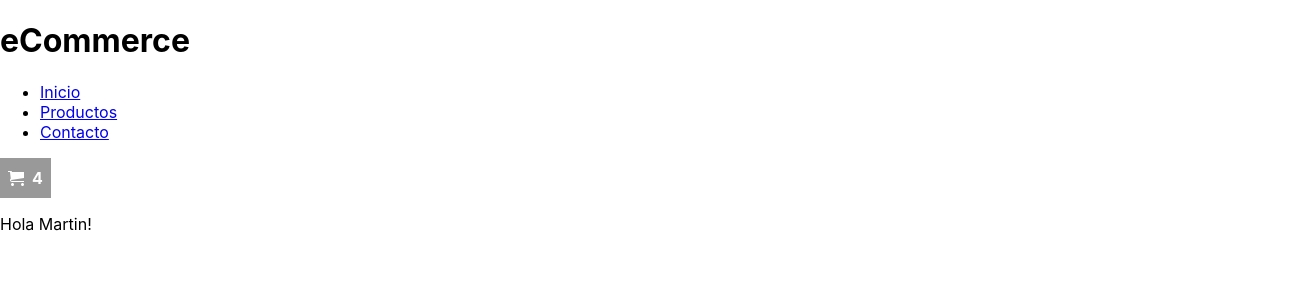
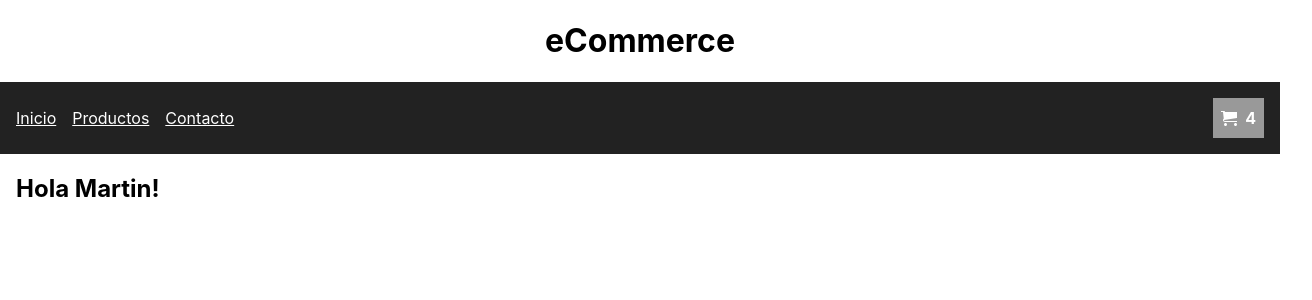
Before and after one commit to uxmoon/ecommerce-martinluna, a React (Create React App) app: page / in a window 1280 px wide. Shown: the top 300 px of the page, 1312 px wide, since content can reach past the window. Built offline with nearby package versions, Linux system fonts and the light colour scheme.

Commit message:
Se agregan estilos para actualizar el layout

```diff
--- a/src/App.css
+++ b/src/App.css
@@ -1,2 +1,3 @@
-.App {
+.App h1 {
+  text-align: center;
 }
--- /dev/null
+++ b/src/components/ItemListContainer.css
@@ -0,0 +1,6 @@
+.ItemListContainer {
+  width: 100%;
+  max-width: 80rem;
+  margin-inline: auto;
+  padding: 0 1rem;
+}
--- a/src/components/ItemListContainer.jsx
+++ b/src/components/ItemListContainer.jsx
@@ -1,7 +1,9 @@
+import "./ItemListContainer.css";
+
 const ItemListContainer = ({ greeting = "invitado" }) => {
   return (
     <div className="ItemListContainer">
-      <p>Hola {greeting}!</p>
+      <h2>Hola {greeting}!</h2>
     </div>
   );
 };
--- /dev/null
+++ b/src/components/NavBar.css
@@ -0,0 +1,28 @@
+.NavBar {
+  background-color: #222;
+  padding: 1rem;
+}
+
+.NavBar-container {
+  display: flex;
+  justify-content: space-between;
+  width: 100%;
+  max-width: 80rem;
+  margin-inline: auto;
+}
+
+.NavBar a {
+  color: #fff;
+}
+
+.NavBar ul {
+  list-style-type: none;
+  margin: 0;
+  padding: 0;
+  display: flex;
+  align-items: center;
+}
+
+.NavBar li:not(:last-child) {
+  margin-right: 1rem;
+}
--- a/src/components/NavBar.jsx
+++ b/src/components/NavBar.jsx
@@ -1,9 +1,11 @@
 import React from "react";
 import CartWidget from "./CartWidget";
+import "./NavBar.css";
 
 function NavBar() {
   return (
-    <nav>
+    <nav className="NavBar">
+      <div className="NavBar-container">
         <ul>
           <li>
             <a href="#">Inicio</a>
@@ -16,6 +18,7 @@ function NavBar() {
           </li>
         </ul>
         <CartWidget />
+      </div>
     </nav>
   );
 }
```
Lines whose indentation alone changed are shown as unchanged.
